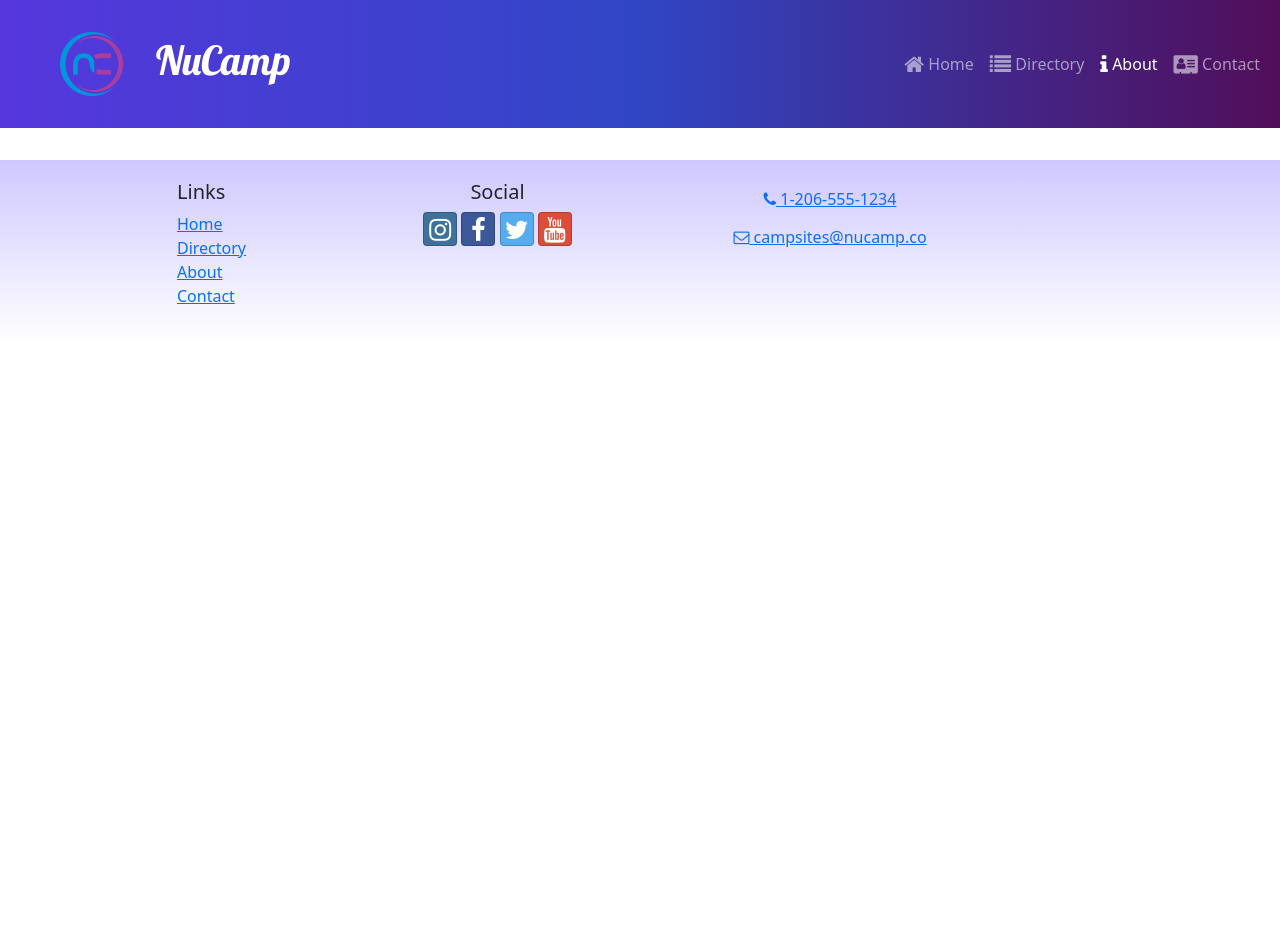
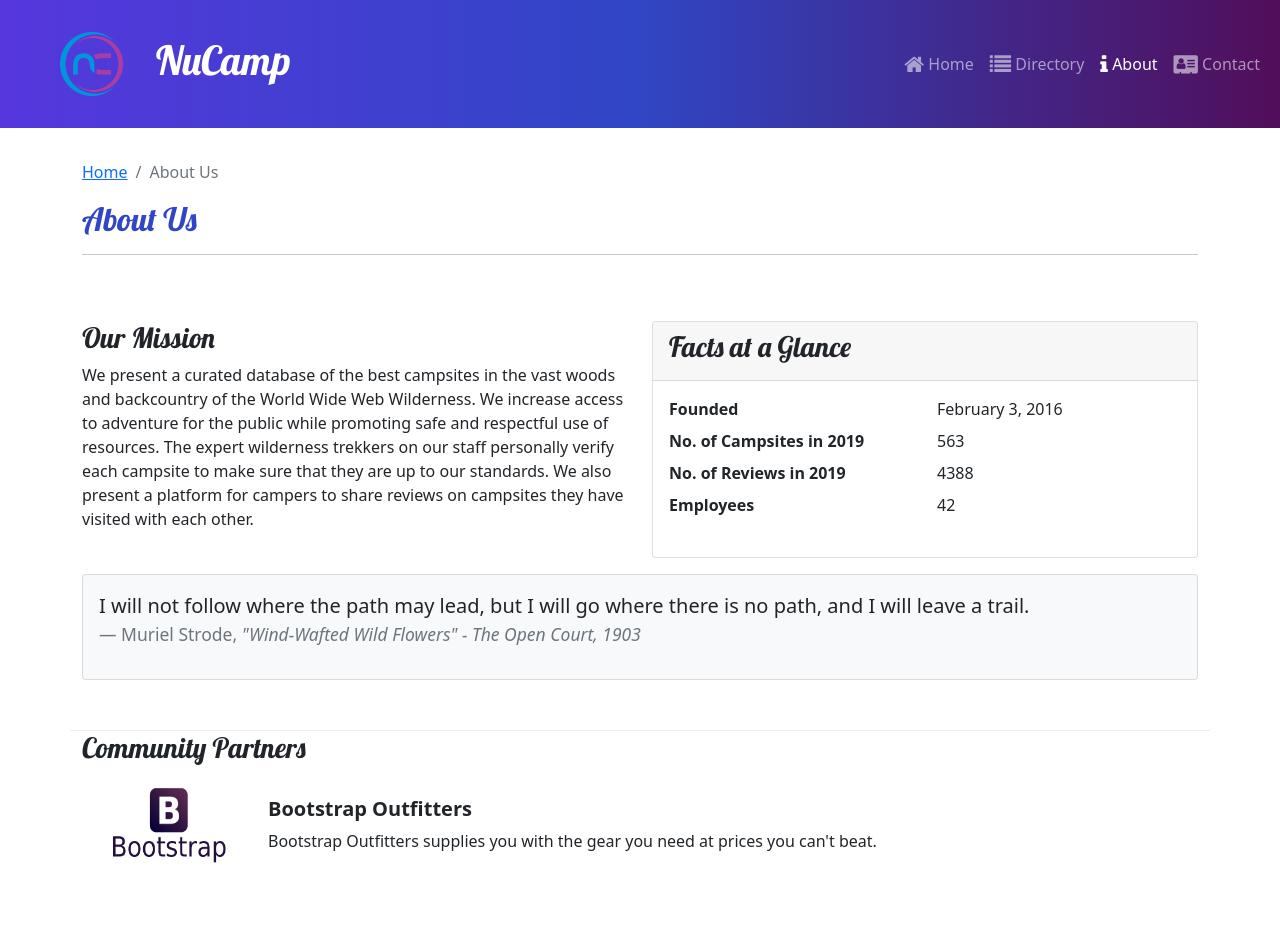
Before and after one commit to Sghsolomon/Nucampsite-2, a React (Create React App) app: page /about in a window 1280 px wide. Shown: the top 946 px of the page. Before the commit the page ends 800 px from the top, so only its background shows below. Built offline with nearby package versions, Linux system fonts and the light colour scheme.

Commit message:
Workshop assignment submission

```diff
--- a/src/App.js
+++ b/src/App.js
@@ -6,6 +6,7 @@
 import CampsitesDirectoryPage from "./pages/CampsitesDirectoryPage";
 import CampsiteDetailPage from "./pages/CampsiteDetailPage";
 import "./App.css";
+import AboutPage from "./pages/AboutPage";
 
 function App() {
   return (
@@ -16,6 +17,7 @@
         <Route path="contact" element={<ContactPage />} />
         <Route path="directory" element={<CampsitesDirectoryPage />} />
         <Route path="directory/:campsiteId" element={<CampsiteDetailPage />} />
+        <Route path="about/" element={<AboutPage />} />
       </Routes>
       <Footer />
     </div>
--- a/src/app/shared/PARTNERS.js
+++ b/src/app/shared/PARTNERS.js
@@ -1,39 +1,39 @@
-import bootStrapLogo from '../assets/img/bootstrap-logo.png';
-import gitLogo from '../assets/img/git-logo.png';
-import mongoLogo from '../assets/img/mongo-logo.png';
-import nodeLogo from '../assets/img/node-logo.png';
+import bootStrapLogo from "../assets/img/bootstrap-logo.png";
+import gitLogo from "../assets/img/git-logo.png";
+import mongoLogo from "../assets/img/mongo-logo.png";
+import nodeLogo from "../assets/img/node-logo.png";
 
 export const PARTNERS = [
   {
     id: 0,
-        name: 'Bootstrap Outfitters',
+    name: "Bootstrap Outfitters",
     image: bootStrapLogo,
     featured: false,
     description:
-            "Bootstrap Outfitters supplies you with the gear you need at prices you can't beat."
+      "Bootstrap Outfitters supplies you with the gear you need at prices you can't beat.",
   },
   {
     id: 1,
-        name: 'Git Out Expeditions',
+    name: "Git Out Expeditions",
     image: gitLogo,
     featured: false,
     description:
-            'Join Git Out Expeditions to explore new horizons with a group of other adventurers!'
+      "Join Git Out Expeditions to explore new horizons with a group of other adventurers!",
   },
   {
     id: 2,
-        name: 'Mongo Fly Shop',
+    name: "Mongo Fly Shop",
     image: mongoLogo,
     featured: false,
     description:
-            'Need a new fishing pole, a tacklebox, or flies of all kinds? Stop by Mongo Fly Shop.'
+      "Need a new fishing pole, a tacklebox, or flies of all kinds? Stop by Mongo Fly Shop.",
   },
   {
     id: 3,
-        name: 'Node Outdoor Apparel',
+    name: "Node Outdoor Apparel",
     image: nodeLogo,
     featured: true,
     description:
-            'From polar fleeces to swimsuits, hiking boots to waders, a visit to Node will be sure to get you covered.'
-    }
+      "From polar fleeces to swimsuits, hiking boots to waders, a visit to Node will be sure to get you covered.",
+  },
 ];
--- a/src/features/display/DisplayCard.js
+++ b/src/features/display/DisplayCard.js
@@ -2,6 +2,7 @@
 
 const DisplayCard = ({ item }) => {
   const { image, name, description } = item;
+
   return (
     <Card>
       <CardImg src={image} alt={name} />
--- a/src/features/display/DisplayList.js
+++ b/src/features/display/DisplayList.js
@@ -2,9 +2,14 @@
 import DisplayCard from "./DisplayCard";
 import { selectFeaturedCampsite } from "../campsites/campsitesSlice";
 import { selectFeaturedPromotion } from "../promotions/promotionsSlice";
+import { selectFeaturedPartner } from "../partners/partnersSlice";
 
 const DisplayList = () => {
-  const items = [selectFeaturedCampsite(), selectFeaturedPromotion()];
+  const items = [
+    selectFeaturedCampsite(),
+    selectFeaturedPromotion(),
+    selectFeaturedPartner(),
+  ];
 
   return (
     <Row>
--- /dev/null
+++ b/src/features/partners/Partner.js
@@ -0,0 +1,17 @@
+const Partner = ({ partner }) => {
+  if (partner) {
+    const { image, name, description } = partner;
+    return (
+      <>
+        <img src={image} alt={name} style={{ width: "150px" }} />
+        <div className="m-4">
+          <h5 className="fw-bold">{name}</h5>
+          {description}
+        </div>
+      </>
+    );
+  }
+  return null;
+};
+
+export default Partner;
--- /dev/null
+++ b/src/features/partners/PartnersList.js
@@ -0,0 +1,19 @@
+import { Row } from "reactstrap";
+import { selectAllPartners } from "./partnersSlice";
+import Partner from "./Partner";
+
+const Partners = () => {
+  const partners = selectAllPartners();
+  return (
+    <Row className="ms-auto">
+      {partners.map((partner, i) => {
+        return (
+          <div sm="6" className="d-flex mb-5" key={partner.id}>
+            <Partner partner={partner} />
+          </div>
+        );
+      })}
+    </Row>
+  );
+};
+export default Partners;
--- /dev/null
+++ b/src/features/partners/partnersSlice.js
@@ -0,0 +1,11 @@
+import { PARTNERS } from "../../app/shared/PARTNERS";
+
+export const selectAllPartners = () => {
+  return PARTNERS;
+};
+
+export const selectFeaturedPartner = () => {
+  return PARTNERS.find((partner) => {
+    return partner.featured;
+  });
+};
--- /dev/null
+++ b/src/pages/AboutPage.js
@@ -0,0 +1,70 @@
+import { Col, Row, Container, Card, CardBody, CardHeader } from "reactstrap";
+import SubHeader from "../components/SubHeader";
+import Partners from "../features/partners/PartnersList";
+
+const AboutPage = () => {
+  return (
+    <Container>
+      <SubHeader current="About Us" />
+      <Row className="row-content">
+        <Col sm="6">
+          <h3>Our Mission</h3>
+          <p>
+            We present a curated database of the best campsites in the vast
+            woods and backcountry of the World Wide Web Wilderness. We increase
+            access to adventure for the public while promoting safe and
+            respectful use of resources. The expert wilderness trekkers on our
+            staff personally verify each campsite to make sure that they are up
+            to our standards. We also present a platform for campers to share
+            reviews on campsites they have visited with each other.
+          </p>
+        </Col>
+        <Col sm="6">
+          <Card>
+            <CardHeader>
+              <h3>Facts at a Glance</h3>
+            </CardHeader>
+            <CardBody>
+              <dl className="row">
+                <dt className="col-6">Founded</dt>
+                <dd className="col-6">February 3, 2016</dd>
+                <dt className="col-6">No. of Campsites in 2019</dt>
+                <dd className="col-6">563</dd>
+                <dt className="col-6">No. of Reviews in 2019</dt>
+                <dd className="col-6">4388</dd>
+                <dt className="col-6">Employees</dt>
+                <dd className="col-6">42</dd>
+              </dl>
+            </CardBody>
+          </Card>
+        </Col>
+        <Col>
+          <Card className="bg-light mt-3">
+            <CardBody>
+              <blockquote className="blockquote">
+                <p>
+                  I will not follow where the path may lead, but I will go where
+                  there is no path, and I will leave a trail.
+                </p>
+                <footer className="blockquote-footer">
+                  Muriel Strode,{" "}
+                  <cite title="Source Title">
+                    "Wind-Wafted Wild Flowers" - The Open Court, 1903
+                  </cite>
+                </footer>
+              </blockquote>
+            </CardBody>
+          </Card>
+        </Col>
+      </Row>
+      <Row>
+        <Col xs="12">
+          <h3>Community Partners</h3>
+        </Col>
+      </Row>
+      <Partners />
+    </Container>
+  );
+};
+
+export default AboutPage;
```
Lines whose indentation alone changed are shown as unchanged.
